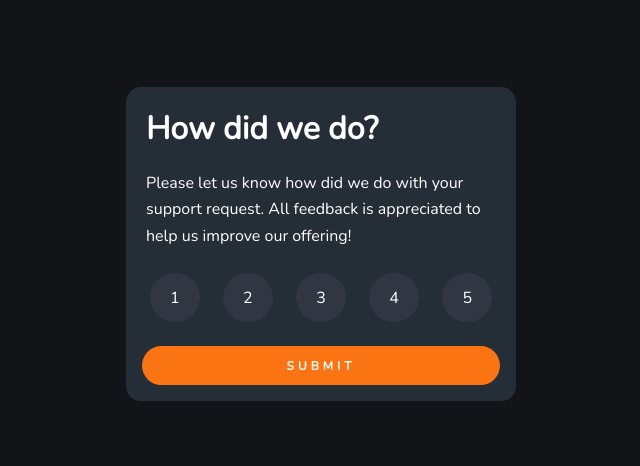
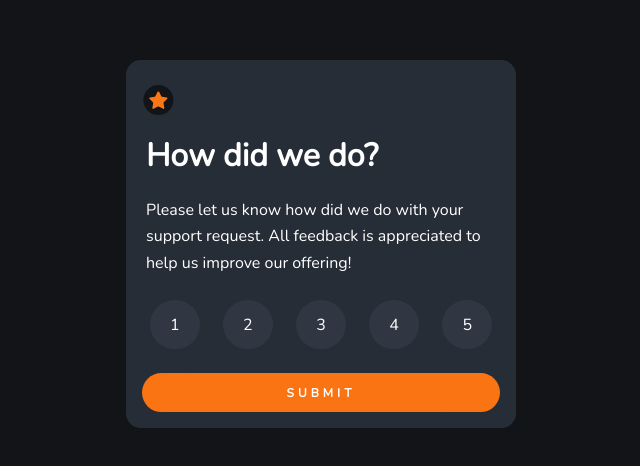
Before and after one commit to preetamvarun/Interactive-Rating-Component, a React (Create React App) app: page / in a window 1280 px wide. Shown: the part 156-622 px from the top of the page, without its empty margins (319-959 px from the left). Built offline with nearby package versions, Linux system fonts and the light colour scheme.

Commit message:
will code result board tommorow

```diff
--- a/src/Dashboardcomponent/Dashboardcomponent.js
+++ b/src/Dashboardcomponent/Dashboardcomponent.js
@@ -2,21 +2,60 @@ import React, {Component} from "react";
 import './Dashboardstyles.css';
 
 class Dashboardcomponent extends Component{
+
+    constructor(props){
+        super(props);
+        this.selectedRating = 0;
+        this.state = {
+            isClicked : false,
+            backgroundColor : ""
+        };
+    }
+
+    changeDashboardState = () => {
+        this.setState({
+            isClicked : true
+        })
+    }
+
+    changeBackgroundColor = (rating) => {
+        this.setState({
+            backgroundColor : 'hsl(25, 97%, 53%)',
+            isClicked : false
+        })
+        this.selectedRating = rating
+    }
+
     render(){
         return(
-            <div className = "Main-Dashboard">
-                <h1>How did we do?</h1>
-                <p>Please let us know how did we do with your support request. All feedback is appreciated to
-                help us improve our offering!</p>
-                <div className="Rating-Links">
-                    <span className="Rating-Value">1</span>
-                    <span className="Rating-Value">2</span>
-                    <span className="Rating-Value">3</span>
-                    <span className="Rating-Value">4</span>
-                    <span className="Rating-Value">5</span>
+            <div>
+                <div className = {this.state.isClicked && this.selectedRating !== 0 ? 'Vanish-Dashboard' : 'Main-Dashboard'}>
+                <div className="Circle"></div>
+                <svg width="17" height="16" xmlns="http://www.w3.org/2000/svg"
+                style={{ display : 'inline-block',
+                margin : '2rem 0rem 0rem 1.5rem', scale : '1.1'}}><path d="m9.067.43 1.99 4.031c.112.228.33.386.58.422l4.45.647a.772.772 0 0 1 .427 1.316l-3.22 3.138a.773.773 0 0 0-.222.683l.76 4.431a.772.772 0 0 1-1.12.813l-3.98-2.092a.773.773 0 0 0-.718 0l-3.98 2.092a.772.772 0 0 1-1.119-.813l.76-4.431a.77.77 0 0 0-.222-.683L.233 6.846A.772.772 0 0 1 .661 5.53l4.449-.647a.772.772 0 0 0 .58-.422L7.68.43a.774.774 0 0 1 1.387 0Z" fill="#FC7614"/></svg>
+                    <h1>How did we do?</h1>
+                    <p>Please let us know how did we do with your support request. All feedback is appreciated to
+                    help us improve our offering!</p>
+                    <div className="Rating-Links">
+                        <span className="Rating-Value" onClick = {() => this.changeBackgroundColor(1)}
+                        style = {{backgroundColor : this.selectedRating === 1 ?  this.state.backgroundColor : ''}}>1</span>
+                        <span className="Rating-Value" onClick = {() => this.changeBackgroundColor(2)}
+                        style = {{backgroundColor : this.selectedRating === 2 ?  this.state.backgroundColor : ''}}>2</span>
+                        <span className="Rating-Value" onClick = {() => this.changeBackgroundColor(3)}
+                        style = {{backgroundColor : this.selectedRating === 3 ?  this.state.backgroundColor : ''}}>3</span>
+                        <span className="Rating-Value" onClick = {() => this.changeBackgroundColor(4)}
+                        style = {{backgroundColor : this.selectedRating === 4 ?  this.state.backgroundColor : ''}}>4</span>
+                        <span className="Rating-Value" onClick = {() => this.changeBackgroundColor(5)}
+                        style = {{backgroundColor : this.selectedRating === 5 ?  this.state.backgroundColor : ''}}>5</span>
+                    </div>
+                    <a href = "/#" className="Submit-Btn" onClick={this.changeDashboardState}>SUBMIT</a>
                 </div>
-                <a href = "/#" className="Submit-Btn">SUBMIT</a>
+                <div className = {this.state.isClicked && this.selectedRating !== 0 ? 'Result-Dashboard' : 'Vanish-Dashboard'}>
+
+                </div>
             </div>
+
         )
     }
 }
--- a/src/Dashboardcomponent/Dashboardstyles.css
+++ b/src/Dashboardcomponent/Dashboardstyles.css
@@ -7,6 +7,10 @@
     transform: translate(-50%,-50%);
     border-radius : 15px;
     width : 390px;
+}
+
+.Vanish-Dashboard{
+    display: none;
 }
 
 .Main-Dashboard p{
@@ -32,6 +36,18 @@
     border : none;
 }
 
+.Result-Dashboard{
+    height : 50px;
+    width : 50px;
+    border-radius : 50px;
+    background-color : green;
+}
+
+.Main-Dashboard .Rating-Links .Rating-Value:hover{
+    cursor: pointer;
+    background-color: hsl(217, 12%, 63%);
+}
+
 .Main-Dashboard .Submit-Btn{
     text-decoration: none;
     display: block;
@@ -45,3 +61,13 @@
     font-size : .75rem;
     font-weight: 700;
 }
+
+.Circle{
+    height : 30px;
+    width : 30px;
+    background-color : hsl(216, 12%, 8%);
+    border-radius: 50px;
+    position: absolute;
+    top : 25px;
+    transform: translateX(58%);
+}
```
